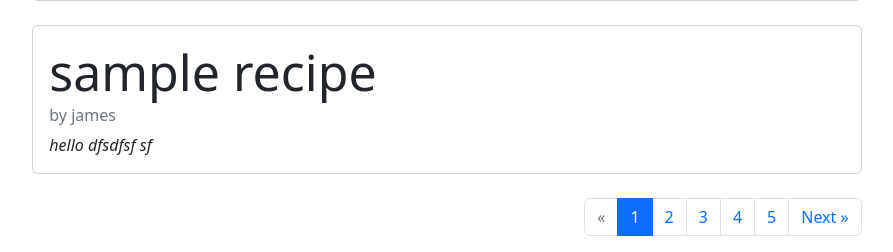
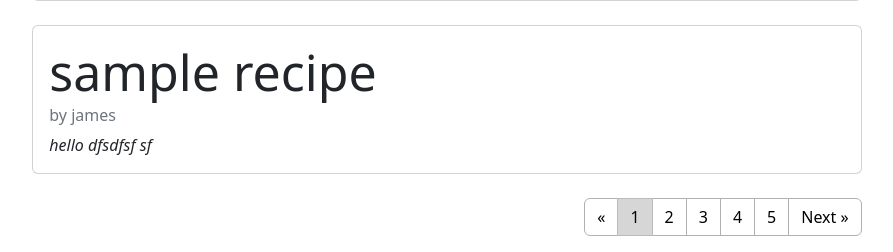
Before and after one commit to b0kja85/nomnom-guide, a Django app: page / in a window 1280 px wide. Shown: the part 1088-1340 px from the top of the page, without its empty margins (193-1086 px from the left). Run offline with Django 3.2, Linux system fonts and the light colour scheme; data comes from the database, SQL or seed files in the repository; both versions use the stored data as it was after the commit.

Commit message:
buttons FIX!

```diff
--- a/recipes/templates/recipes/home.html
+++ b/recipes/templates/recipes/home.html
@@ -56,5 +56,23 @@
       border-color:rgb(0, 0, 0);
       box-shadow: 0 0 5px rgba(0, 0, 0, 0);
     }
+
+    /* Custom gray pagination styles */
+.pagination .page-item .page-link {
+    color:rgb(0, 0, 0); /* Gray color for the links */
+    border-color:rgb(177, 177, 177); /* Gray border for the links */
+}
+
+.pagination .page-item.active .page-link {
+    background-color:rgb(214, 214, 214); /* Gray background for the active page */
+    border-color:rgb(187, 187, 187); /* Same border color for the active link */
+}
+
+/* Hover effect */
+.pagination .page-item:hover .page-link {
+    color: #495057; /* Darker gray on hover */
+    border-color:rgb(187, 187, 187); /* Darker border on hover */
+}
+
   </style>
 {% endblock content %}
--- a/recipes/templates/recipes/recipe_detail.html
+++ b/recipes/templates/recipes/recipe_detail.html
@@ -29,9 +29,9 @@
 
 
 {% if object.author == user or user.is_staff %}
-<div class="col-4">
-    <a class="btn btn-outline-info" href="{% url 'recipes-update' object.id %}">Update</a>
-    <a class="btn btn-outline-danger" href="{% url 'recipes-delete' object.id %}">Delete</a>
+<div class="col-4 mb-5">
+    <a class="btn btn-outline-warning" href="{% url 'recipes-update' object.id %}">Update</a>
+    <a class="btn btn-danger" href="{% url 'recipes-delete' object.id %}">Delete</a>
 </div>
 {% endif %}
 <!-- -->
--- a/users/templates/users/login.html
+++ b/users/templates/users/login.html
@@ -12,7 +12,7 @@
     </fieldset>
 
     <div class="form-group py-3">
-      <input class="btn btn-outline-warning" type="submit" value="Login" />
+      <input class="btn btn-success" type="submit" value="Login" />
     </div>
   </form>
   <div class="border-top pt-3">
```
Also changed, not shown: recipes/templates/recipes/recipe_form.html (+4 -7 lines), db.sqlite3.
